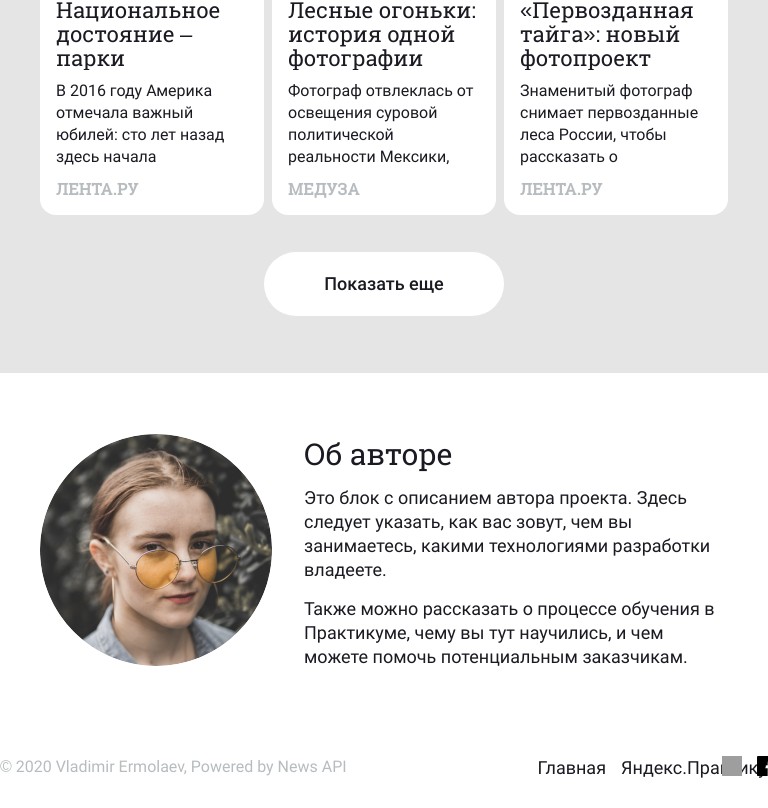
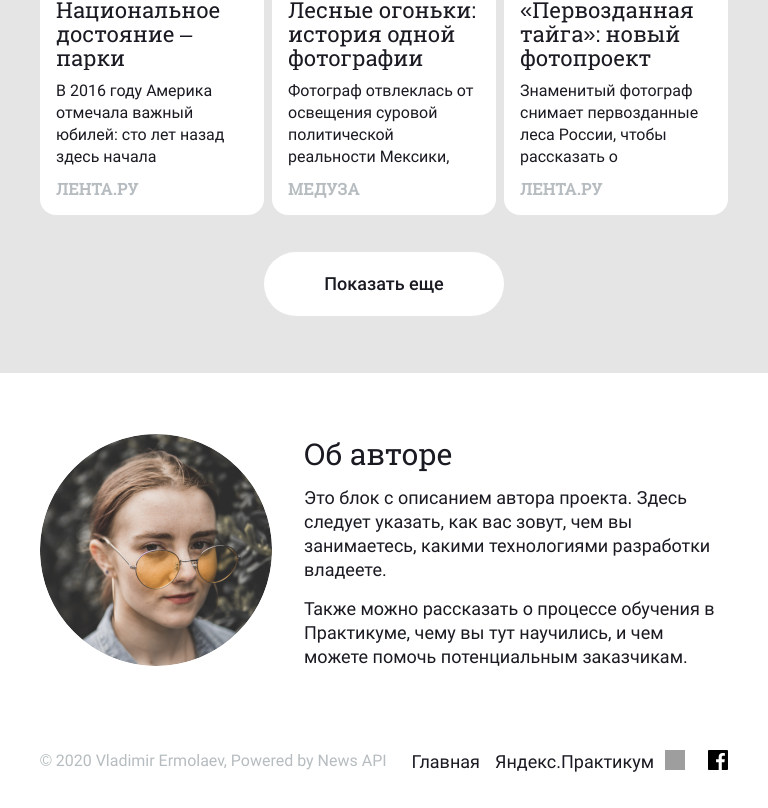
Before and after one commit to Vladimir-art/news-explorer-frontend, a React (Create React App) app: page / in a window 768 px wide. Shown: the part 712-1520 px from the top of the page. Built offline with nearby package versions, Linux system fonts and the light colour scheme; grey boxes are pictures that could not be loaded.

Commit message:
footer 768

```diff
--- a/src/blocks/footer/__cover/footer__cover.css
+++ b/src/blocks/footer/__cover/footer__cover.css
@@ -5,3 +5,10 @@
   display: flex;
   justify-content: space-between;
 }
+
+@media screen and (max-width: 1024px) and (min-width: 768px) {
+  .footer__cover {
+    max-width: 688px;
+    padding: 20px 0;
+  }
+}
--- a/src/blocks/footer/__sources/footer__sources.css
+++ b/src/blocks/footer/__sources/footer__sources.css
@@ -5,3 +5,9 @@
   width: 30%;
   justify-content: space-between;
 }
+
+@media screen and (max-width: 1024px) and (min-width: 768px) {
+  .footer__sources {
+    width: 46%;
+  }
+}
```
